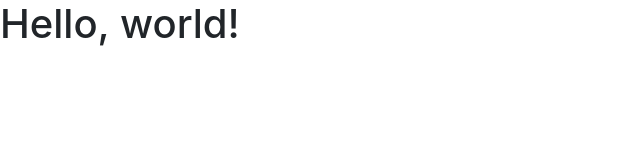
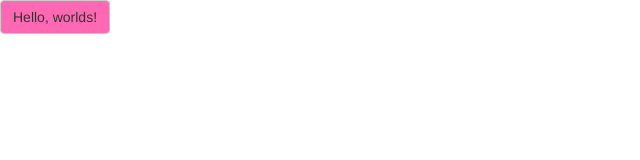
Before and after one commit to transitora/first-html, a plain HTML site: page index.html in a window 1280 px wide. Shown: the whole page, without its empty margins (0-640 px from the left). Drawn offline with nearby package versions, Linux system fonts and the light colour scheme.

Commit message:
Joker button

```diff
--- /dev/null
+++ b/css/mystyles.css
@@ -0,0 +1,8 @@
+button.tony-button{
+  background-color:hotpink;
+}
+
+button.tony-button:hover{
+  background-color:green;
+  color:hotpink;
+}
--- a/index.html
+++ b/index.html
@@ -8,7 +8,8 @@
     <title>Bootstrap 101 Template</title>
 
     <!-- Bootstrap -->
-    <link href="css/bootstrap.min.css" rel="stylesheet">
+    <link rel="stylesheet" href="https://maxcdn.bootstrapcdn.com/bootstrap/3.3.7/css/bootstrap.min.css" integrity="sha384-BVYiiSIFeK1dGmJRAkycuHAHRg32OmUcww7on3RYdg4Va+PmSTsz/K68vbdEjh4u" crossorigin="anonymous">
+    <link rel="stylesheet" href="css/mystyles.css" />
 
     <!-- HTML5 shim and Respond.js for IE8 support of HTML5 elements and media queries -->
     <!-- WARNING: Respond.js doesn't work if you view the page via file:// -->
@@ -18,11 +19,12 @@
     <![endif]-->
   </head>
   <body>
-    <h1>Hello, world!</h1>
-
+    <!-- Your code goes here -->
+      <button class="btn btn-default tony-button" type="submit">Hello, worlds!</button>
+    <!-- your code ends here -->
     <!-- jQuery (necessary for Bootstrap's JavaScript plugins) -->
     <script src="https://ajax.googleapis.com/ajax/libs/jquery/1.12.4/jquery.min.js"></script>
     <!-- Include all compiled plugins (below), or include individual files as needed -->
-    <script src="js/bootstrap.min.js"></script>
+    <script src="https://maxcdn.bootstrapcdn.com/bootstrap/3.3.7/js/bootstrap.min.js" integrity="sha384-Tc5IQib027qvyjSMfHjOMaLkfuWVxZxUPnCJA7l2mCWNIpG9mGCD8wGNIcPD7Txa" crossorigin="anonymous"></script>
   </body>
 </html>
```
